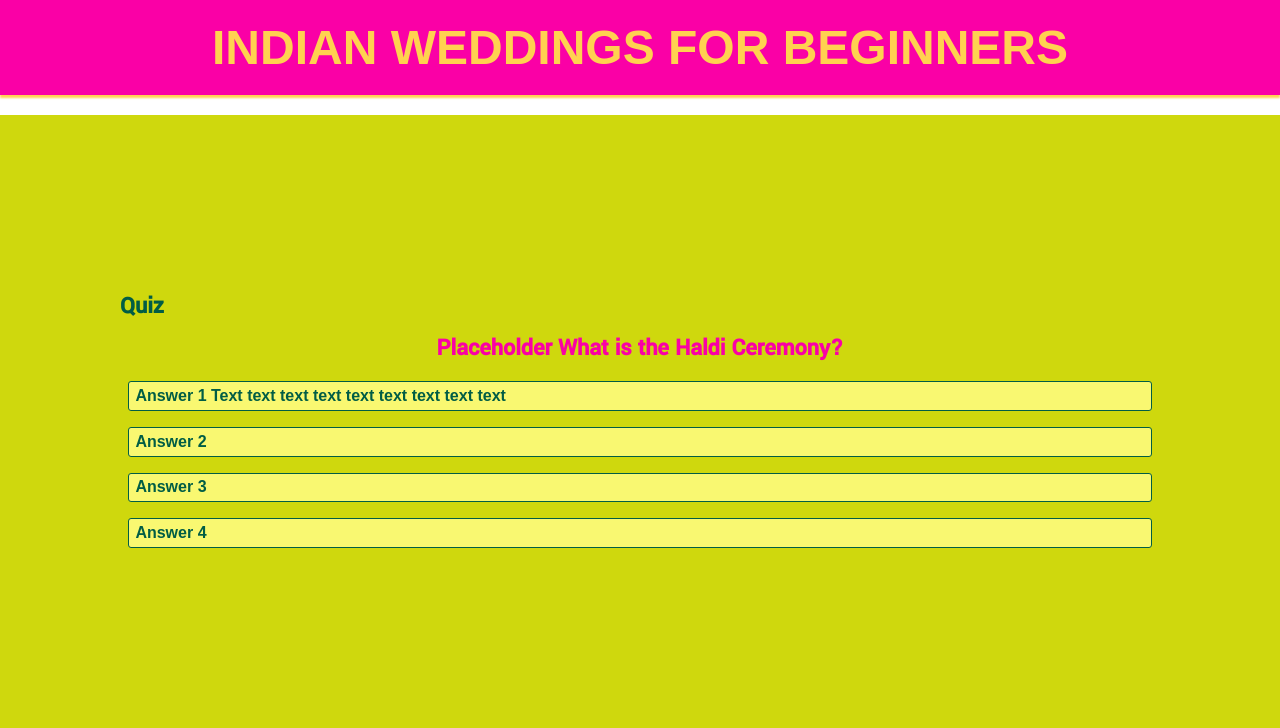
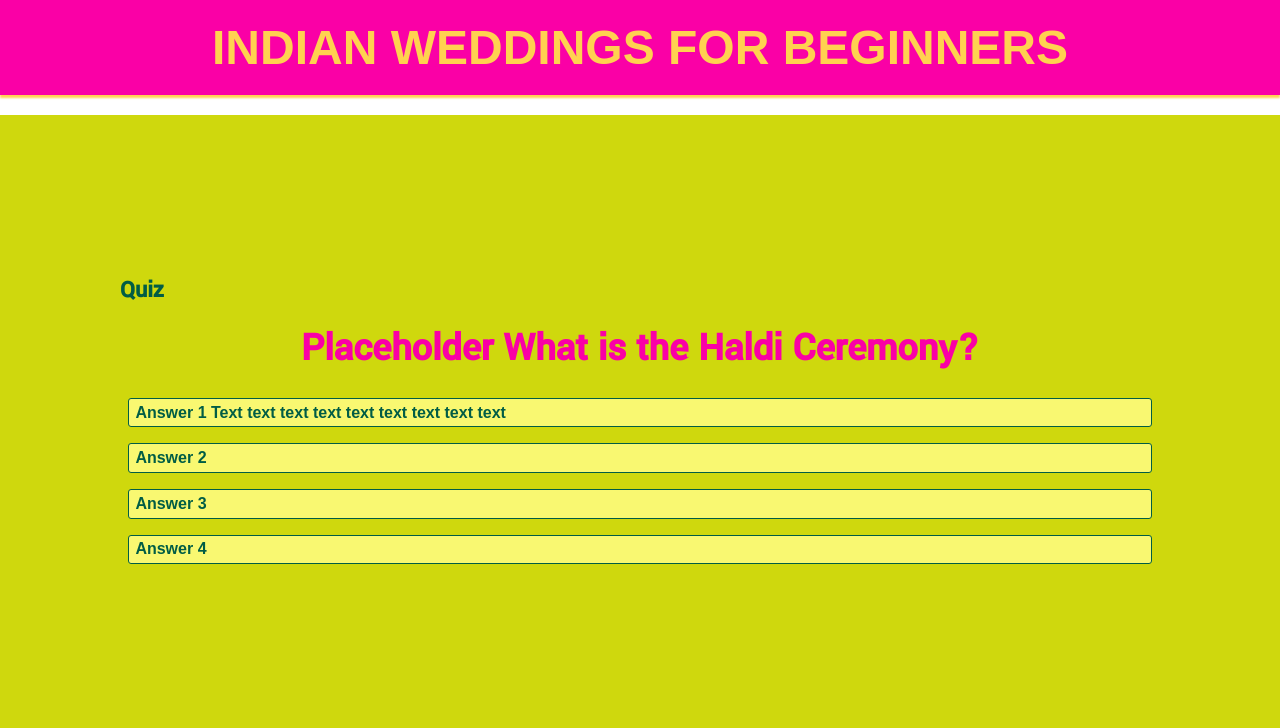
Before and after one commit to Code-Institute-Submissions/MariaHochstoeger-project22, a plain HTML site: page game.html in a window 1280 px wide. Shown: the top 728 px of the page. Drawn offline with Linux system fonts and the light colour scheme; a web font is replaced by a local one.

Commit message:
Make question-field responsive for tablets and larger

```diff
--- a/assets/css/style.css
+++ b/assets/css/style.css
@@ -175,14 +175,6 @@ credits: https://www.w3schools.com/howto/howto_css_placeholder.asp */
     cursor: pointer;
 }
 
-/*#close-modal:hover,
-#close-modal:focus {
-    background-color: #015d45;
-    color: #ffd150;
-}*/
-
-/* Game.html page */
-
 #question-field {
     color:#fa00a6;
     font-size: 1.5em;
@@ -190,7 +182,6 @@ credits: https://www.w3schools.com/howto/howto_css_placeholder.asp */
     padding: 0.2em;
     margin: 0.2em;
     font-weight: bold;
-    /*background-color: #f9f871;*/
 }
 
 #answer-buttons {
@@ -272,6 +263,10 @@ footer i {
     .btn {
         width: 80vw;
     }
+
+    #question-field {
+        font-size: 2.5em;
+    }
 }
 
 /* Large screens with 1024px width and larger */
```
